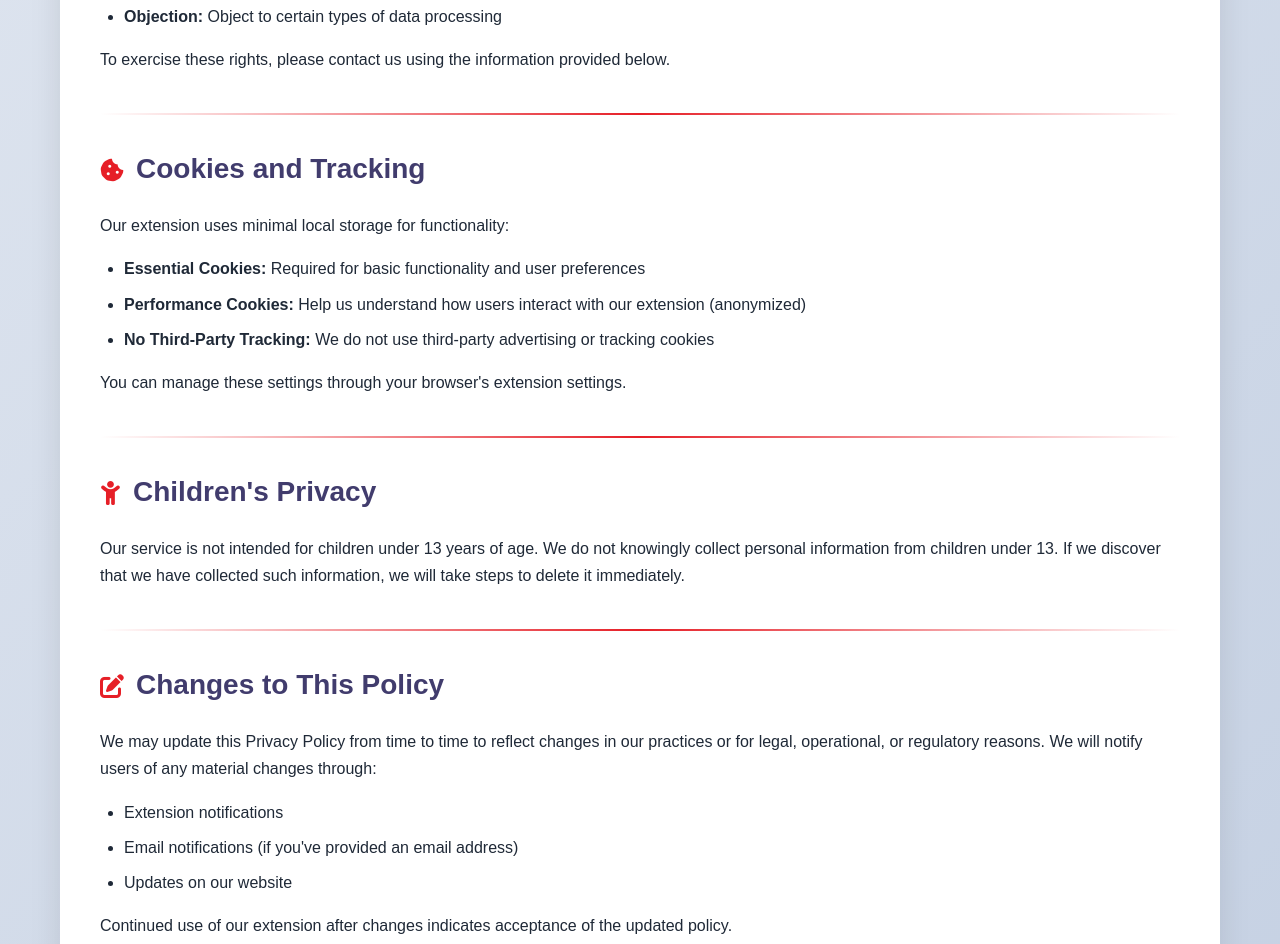
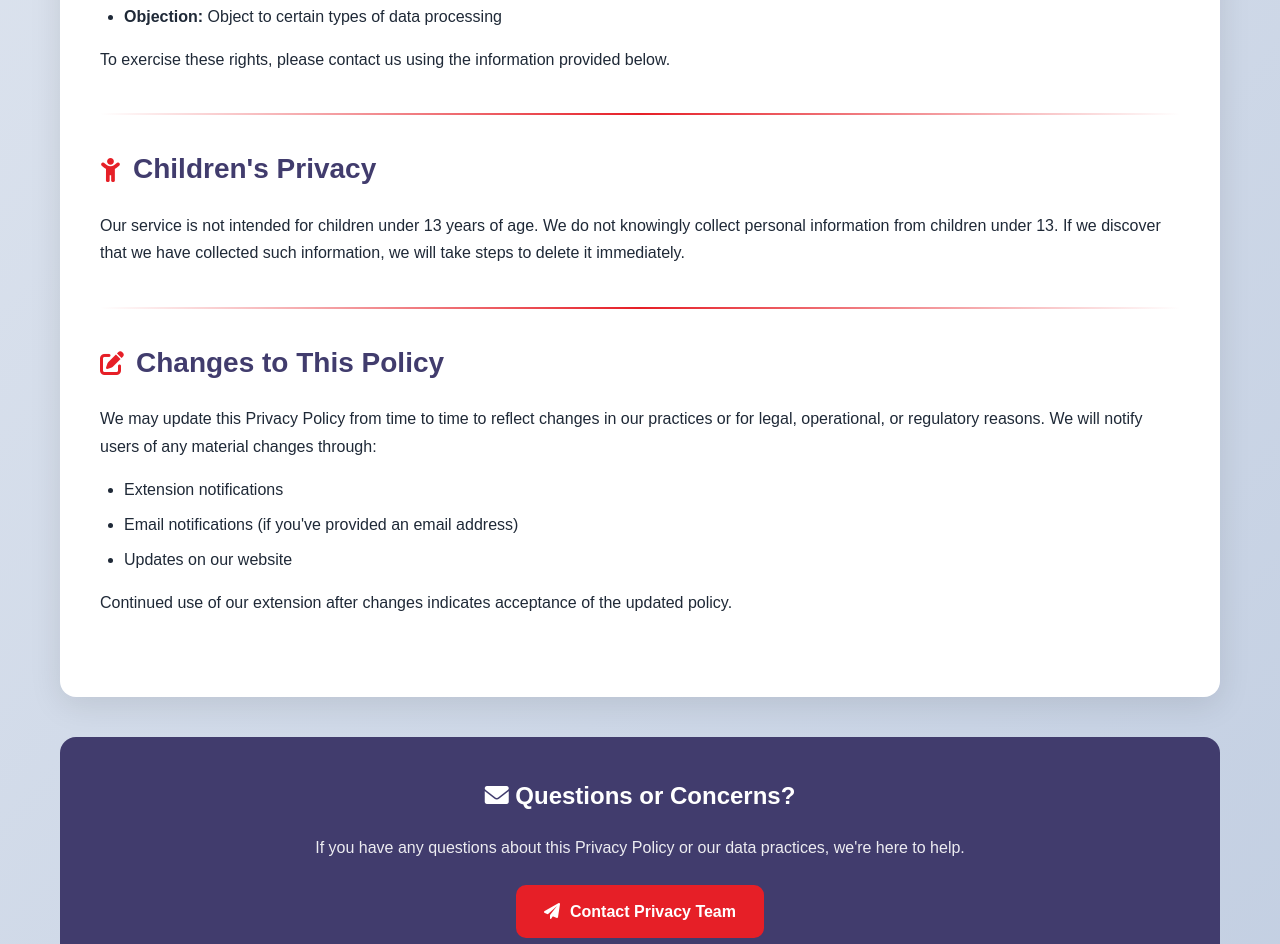
Before and after one commit to AdeelAhmads/EyeMailPrivacyPolicy, a plain HTML site: page index.html in a window 1280 px wide. Shown: the part 2726-3670 px from the top of the page. Drawn offline with Linux system fonts and the light colour scheme.

Commit message:
Update index.html

```diff
--- a/index.html
+++ b/index.html
@@ -405,21 +405,6 @@
             <div class="divider"></div>
 
             <div class="section">
-                <h2><i class="fas fa-cookie-bite"></i>Cookies and Tracking</h2>
-                <p>Our extension uses minimal local storage for functionality:</p>
-
-                <ul>
-                    <li><strong>Essential Cookies:</strong> Required for basic functionality and user preferences</li>
-                    <li><strong>Performance Cookies:</strong> Help us understand how users interact with our extension (anonymized)</li>
-                    <li><strong>No Third-Party Tracking:</strong> We do not use third-party advertising or tracking cookies</li>
-                </ul>
-
-                <p>You can manage these settings through your browser's extension settings.</p>
-            </div>
-
-            <div class="divider"></div>
-
-            <div class="section">
                 <h2><i class="fas fa-child"></i>Children's Privacy</h2>
                 <p>Our service is not intended for children under 13 years of age. We do not knowingly collect personal information from children under 13. If we discover that we have collected such information, we will take steps to delete it immediately.</p>
             </div>
@@ -443,7 +428,7 @@
         <div class="contact-section">
             <h2><i class="fas fa-envelope"></i> Questions or Concerns?</h2>
             <p>If you have any questions about this Privacy Policy or our data practices, we're here to help.</p>
-            <a href="mailto:privacy@eyemailinc.com" class="contact-btn">
+            <a href="mailto:eyecontact@eyemailinc.com" class="contact-btn">
                 <i class="fas fa-paper-plane"></i>
                 Contact Privacy Team
             </a>
```
